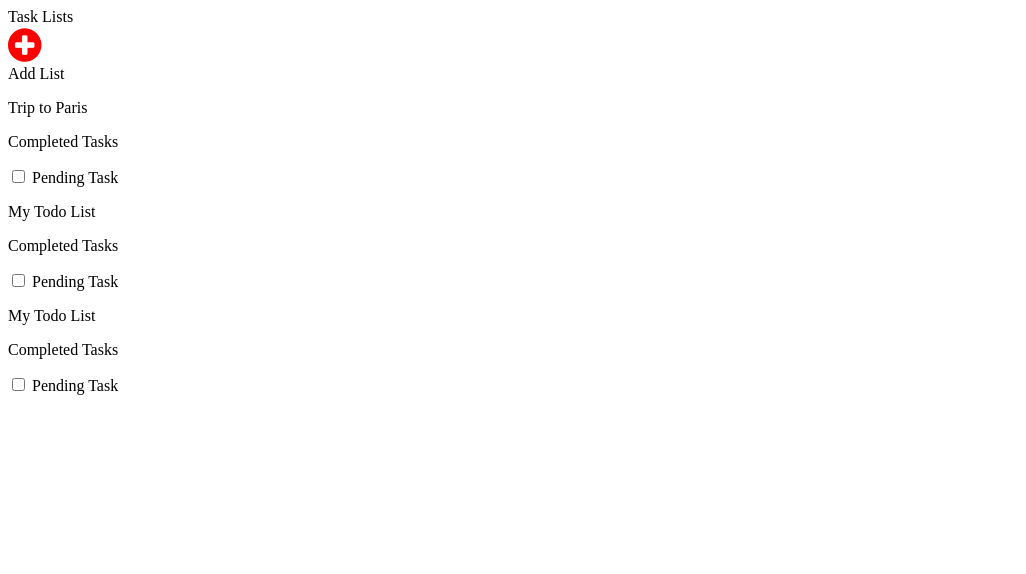
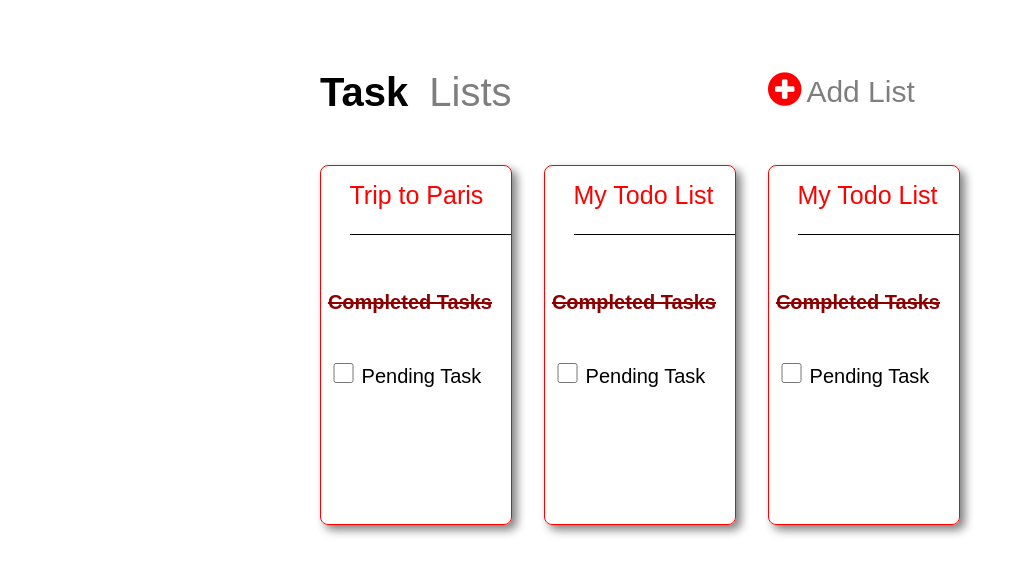
Before and after one commit to IVSDSAIKRISHNA/CSS-Project-2, a plain HTML site: page index.html in a window 1280 px wide. Shown: the whole page, without its empty margins (0-1026 px from the left). Drawn offline with Linux system fonts and the light colour scheme.

Commit message:
Update index.html

```diff
--- a/index.html
+++ b/index.html
@@ -8,7 +8,7 @@
         <title> Page 1</title>
         <meta name="description" content="">
         <meta name="viewport" content="width=device-width, initial-scale=1">
-        <link rel="stylesheet" href="page1.css">
+        <link rel="stylesheet" href="index.css">
         <link rel="stylesheet" href="https://cdnjs.cloudflare.com/ajax/libs/font-awesome/4.7.0/css/font-awesome.min.css">
     </head>
     <body>
```
